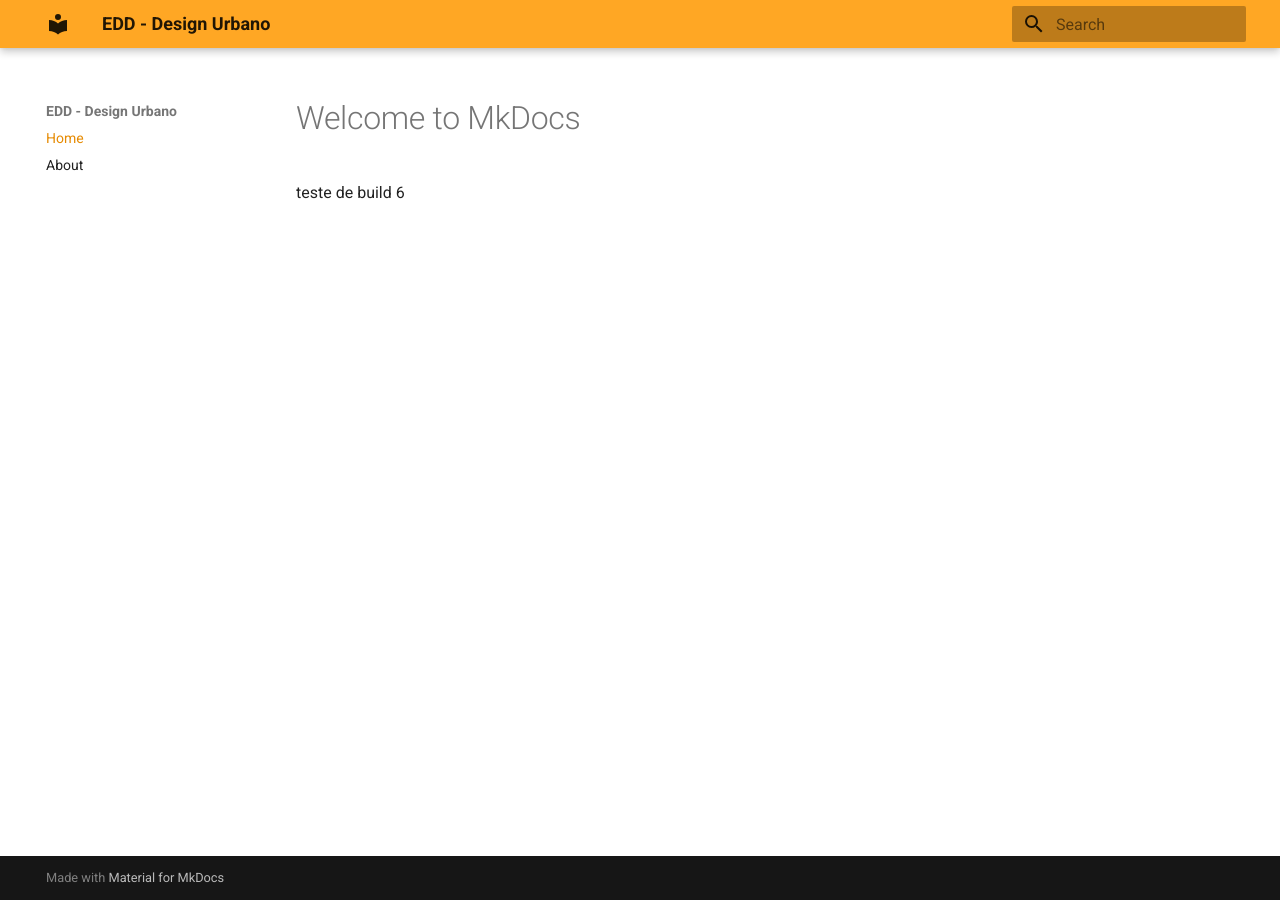
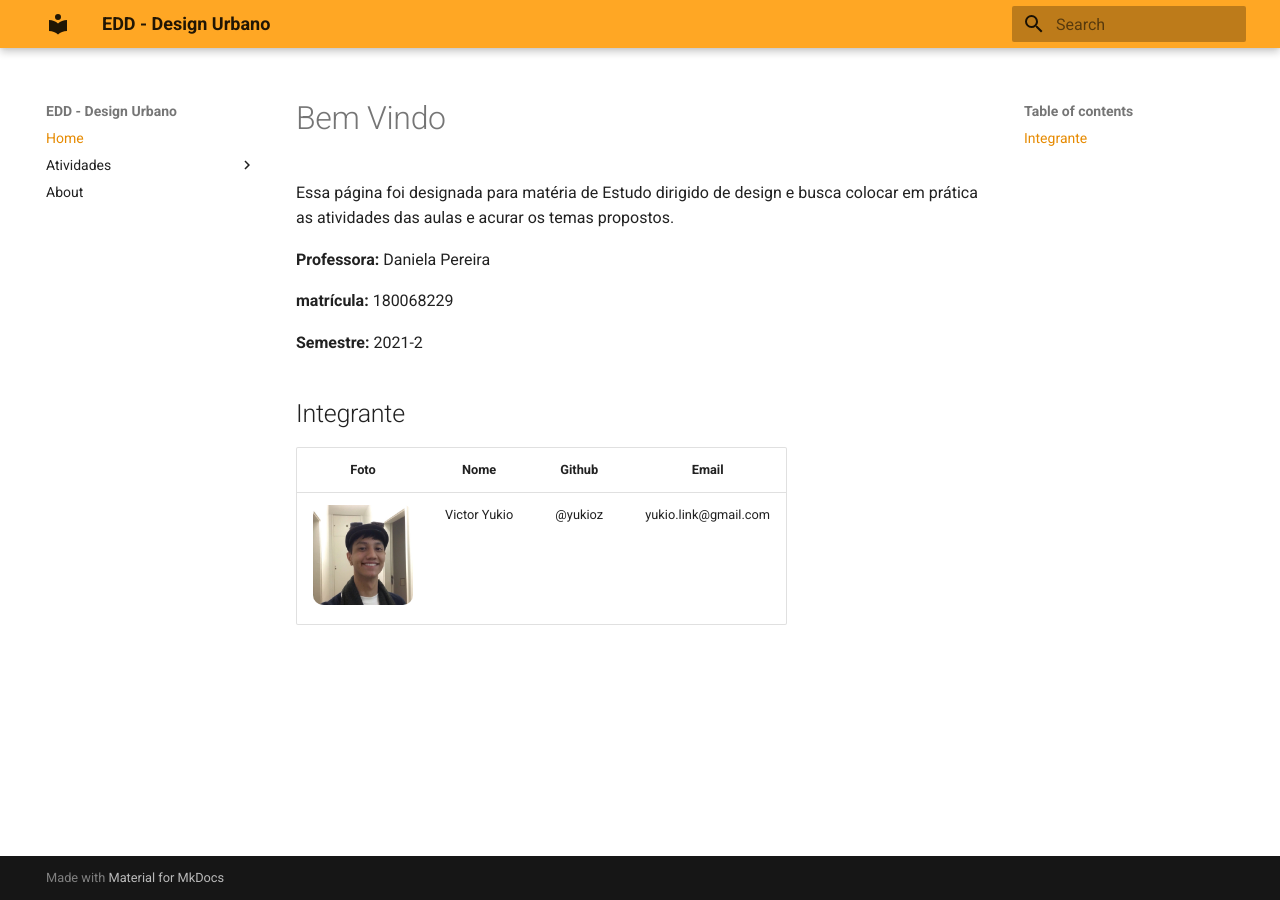
Before and after one commit to yukioz/Design-Dirigido, an MkDocs documentation site: the page built from docs/index.md, in a window 1280 px wide. Built offline with MkDocs 1.6.1 and Material for MkDocs 9.7.7, drawn with Linux system fonts in a browser that asks for light colours.

Commit message:
atividade da deriva

```diff
--- a/docs/index.md
+++ b/docs/index.md
@@ -1,3 +1,15 @@
-# Welcome to MkDocs
+# Bem Vindo
 
-teste de build 6
+Essa página foi designada para matéria de Estudo dirigido de design e busca colocar em prática as atividades das aulas e acurar os temas propostos.
+
+**Professora:** Daniela Pereira
+
+**matrícula:** 180068229
+
+**Semestre:** 2021-2
+
+
+## Integrante
+| Foto | Nome | Github | Email |
+|:--:|:--:|:--:|:--:|
+|<img width="100px" style="border-radius:10%" src="./assets/yukio.jpg" alt="Yukio">|Victor Yukio|@yukioz|yukio.link@gmail.com|
--- a/mkdocs.yml
+++ b/mkdocs.yml
@@ -14,4 +14,6 @@ plugins:
 
 nav:
     - Home: index.md
+    - Atividades:
+      - Deriva: deriva.md
     - About: about.md
```
Also changed, not shown: docs/deriva.md (added, +105 -0 lines), docs/assets/Informatica.jpg (added), docs/assets/foodtruck.jpeg (added), docs/assets/hotdog.jpeg (added), docs/assets/passagem-do-medo.jpeg (added), docs/assets/passarela-df.jpg (added), docs/assets/tree.jpeg (added), docs/assets/trilha.png (added), docs/assets/yukio.jpg (added).
